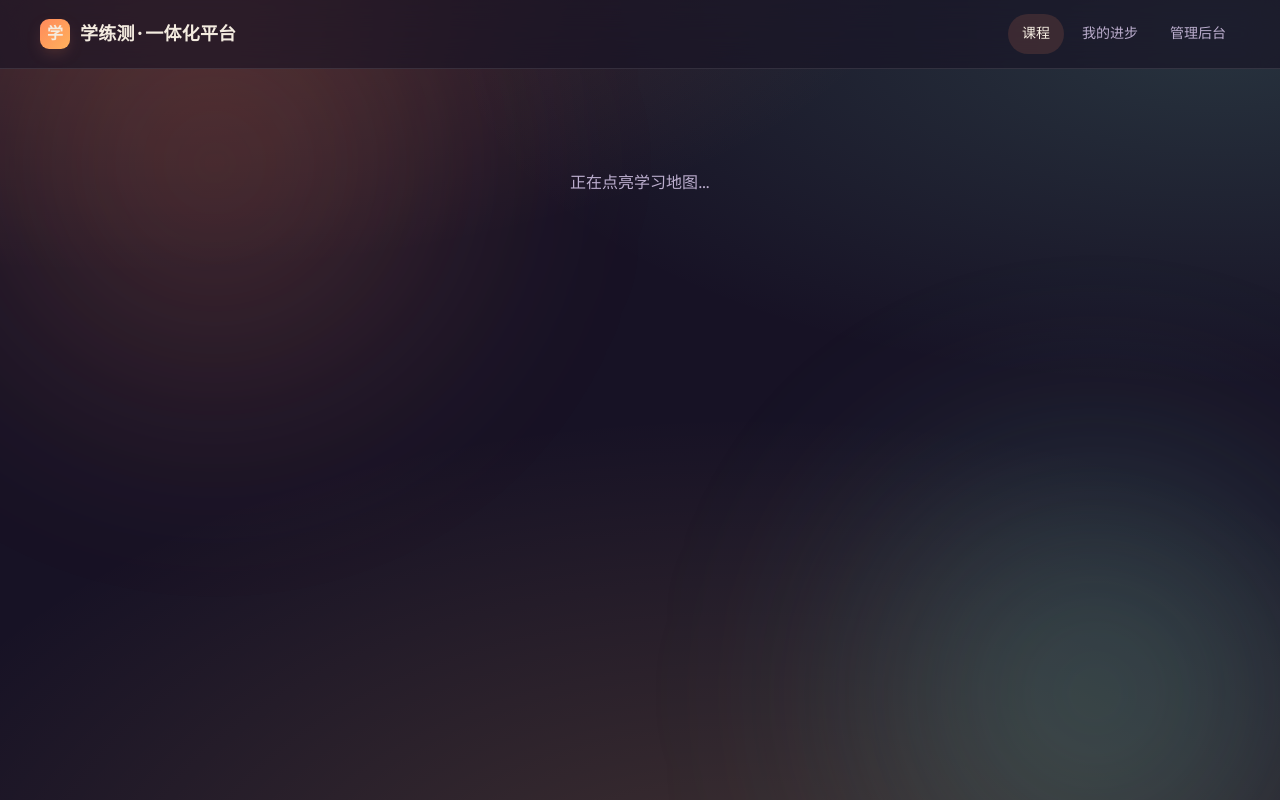
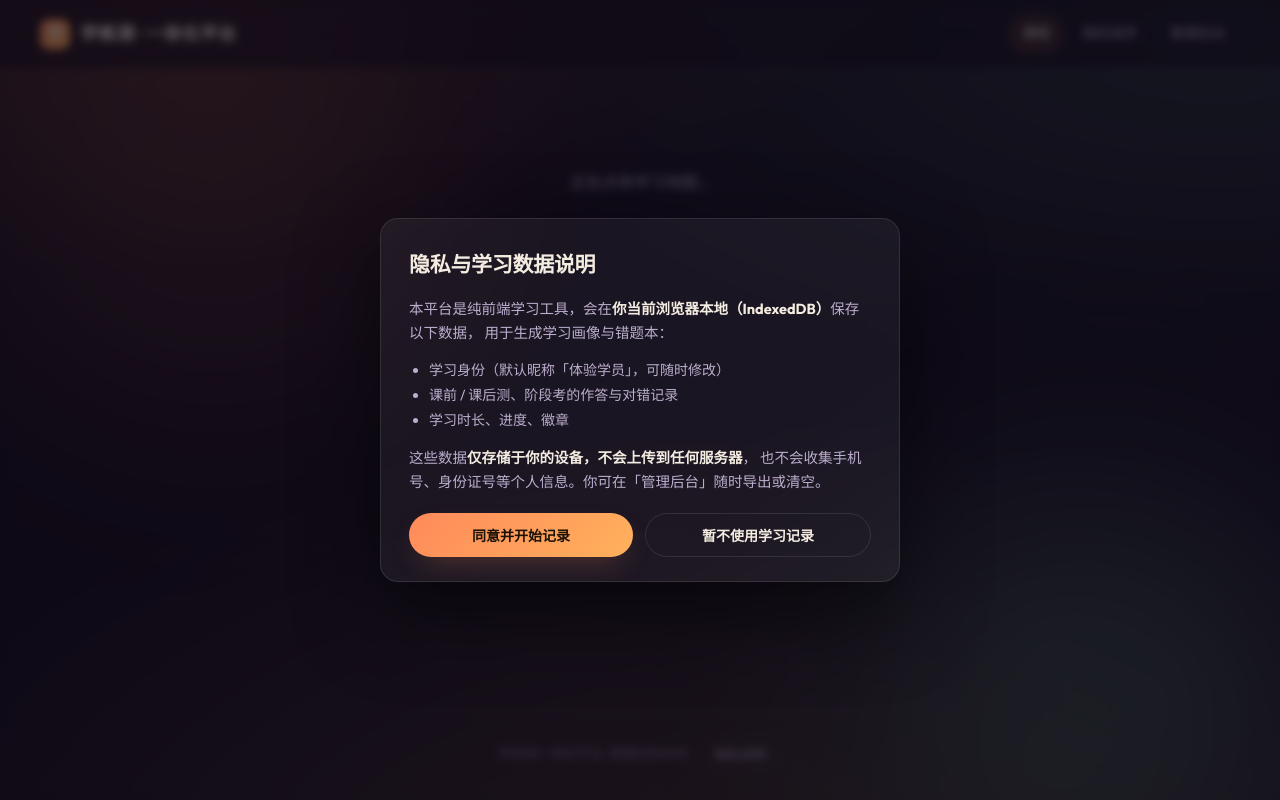
Before and after one commit to cao-lg/ss-a, a React (Vite) app: page /#/ in a window 1280 px wide. Built offline with nearby package versions, Linux system fonts and the light colour scheme.

Commit message:
feat: 隐私告知 + 首次使用同意弹窗（微信规范2.11）；未同意前不持久化学习数据；页脚隐私说明入口

```diff
--- /dev/null
+++ b/src/components/ConsentModal.jsx
@@ -0,0 +1,57 @@
+import { motion, AnimatePresence } from './motion'
+
+// 首次访问 / 页脚「隐私说明」复看时弹出。
+// 两个明确选项；不强制、不诱导，关闭即视为「暂不使用学习记录」。
+export default function ConsentModal({ open, onAccept, onDecline, decided }) {
+  return (
+    <AnimatePresence>
+      {open && (
+        <motion.div
+          className="consent-backdrop"
+          initial={{ opacity: 0 }}
+          animate={{ opacity: 1 }}
+          exit={{ opacity: 0 }}
+        >
+          <motion.div
+            className="consent-card"
+            role="dialog"
+            aria-modal="true"
+            aria-label="隐私与学习数据说明"
+            initial={{ y: 24, opacity: 0 }}
+            animate={{ y: 0, opacity: 1 }}
+            exit={{ y: 24, opacity: 0 }}
+            transition={{ type: 'spring', stiffness: 260, damping: 24 }}
+          >
+            <h2>隐私与学习数据说明</h2>
+            <p>
+              本平台是纯前端学习工具，会在<strong>你当前浏览器本地（IndexedDB）</strong>保存以下数据，
+              用于生成学习画像与错题本：
+            </p>
+            <ul>
+              <li>学习身份（默认昵称「体验学员」，可随时修改）</li>
+              <li>课前 / 课后测、阶段考的作答与对错记录</li>
+              <li>学习时长、进度、徽章</li>
+            </ul>
+            <p>
+              这些数据<strong>仅存储于你的设备，不会上传到任何服务器</strong>，
+              也不会收集手机号、身份证号等个人信息。你可在「管理后台」随时导出或清空。
+            </p>
+            <div className="consent-actions">
+              <button className="btn primary" onClick={onAccept}>
+                同意并开始记录
+              </button>
+              <button className="btn ghost" onClick={onDecline}>
+                暂不使用学习记录
+              </button>
+            </div>
+            {decided && (
+              <p className="consent-note">
+                你已做出选择，可随时点击下方「隐私说明」更改。
+              </p>
+            )}
+          </motion.div>
+        </motion.div>
+      )}
+    </AnimatePresence>
+  )
+}
--- a/src/components/Layout.jsx
+++ b/src/components/Layout.jsx
@@ -1,7 +1,21 @@
 import { Link, useLocation } from 'react-router-dom'
+import { useState } from 'react'
+import ConsentModal from './ConsentModal'
+import { getConsent, setConsent, needsConsent } from '../lib/consent'
 
 export default function Layout({ children }) {
   const { pathname } = useLocation()
+  const [showConsent, setShowConsent] = useState(() => needsConsent())
+
+  const accept = () => {
+    setConsent('1')
+    setShowConsent(false)
+  }
+  const decline = () => {
+    setConsent('0')
+    setShowConsent(false)
+  }
+
   return (
     <div className="app">
       <div className="ambient" aria-hidden="true" />
@@ -17,6 +31,18 @@ export default function Layout({ children }) {
         </nav>
       </header>
       <main className="content">{children}</main>
+      <footer className="site-footer">
+        <span className="foot-copy">学练测一体化平台 · 数据仅存本地</span>
+        <button className="privacy-link" onClick={() => setShowConsent(true)}>
+          隐私说明
+        </button>
+      </footer>
+      <ConsentModal
+        open={showConsent}
+        onAccept={accept}
+        onDecline={decline}
+        decided={getConsent() !== null}
+      />
     </div>
   )
 }
--- /dev/null
+++ b/src/lib/consent.js
@@ -0,0 +1,28 @@
+// 隐私同意：决定本地（IndexedDB）是否开始记录学习者数据。
+// 对齐《微信外部链接内容管理规范》2.11：未经用户明确同意，不得复制/存储用户数据。
+export const CONSENT_KEY = 'lp:consent'
+
+export function getConsent() {
+  try {
+    return localStorage.getItem(CONSENT_KEY)
+  } catch {
+    return null
+  }
+}
+
+export function setConsent(v) {
+  try {
+    localStorage.setItem(CONSENT_KEY, v)
+  } catch {
+    /* 隐私模式下 localStorage 可能不可用，忽略 */
+  }
+}
+
+// 仅当从未做过选择时才需要弹窗
+export function needsConsent() {
+  return getConsent() === null
+}
+
+export function isConsented() {
+  return getConsent() === '1'
+}
--- a/src/styles.css
+++ b/src/styles.css
@@ -885,3 +885,36 @@ p { margin: 8px 0; }
     display: block; position: fixed; inset: 0; background: rgba(0,0,0,.55); z-index: 65;
   }
 }
+
+/* ---------- 页脚 + 隐私说明 ---------- */
+.site-footer {
+  display: flex; align-items: center; justify-content: space-between; gap: 12px;
+  max-width: 1120px; margin: 40px auto 0; padding: 22px 22px 30px;
+  border-top: 1px solid var(--border); color: var(--text-faint); font-size: 13px;
+}
+.foot-copy { color: var(--text-faint); }
+.privacy-link {
+  background: transparent; border: 1px solid var(--border); color: var(--text-dim);
+  padding: 6px 14px; border-radius: 999px; font-size: 13px; cursor: pointer;
+  transition: border-color .2s, color .2s;
+}
+.privacy-link:hover { border-color: var(--accent); color: var(--accent); }
+
+/* 隐私同意弹窗 */
+.consent-backdrop {
+  position: fixed; inset: 0; z-index: 200;
+  display: flex; align-items: center; justify-content: center; padding: 20px;
+  background: rgba(10, 6, 16, 0.62); backdrop-filter: blur(4px);
+}
+.consent-card {
+  width: min(520px, 94vw); max-height: 88vh; overflow-y: auto;
+  background: var(--surface); border: 1px solid var(--border); border-radius: 18px;
+  padding: 28px 28px 24px; box-shadow: 0 30px 80px rgba(0,0,0,.5);
+}
+.consent-card h2 { font-size: 21px; margin: 0 0 14px; color: var(--text); }
+.consent-card p { color: var(--text-dim); line-height: 1.7; margin: 0 0 12px; font-size: 14.5px; }
+.consent-card p strong { color: var(--text); }
+.consent-card ul { margin: 0 0 12px; padding-left: 20px; color: var(--text-dim); font-size: 14px; line-height: 1.8; }
+.consent-actions { display: flex; gap: 12px; flex-wrap: wrap; margin-top: 18px; }
+.consent-actions .btn { flex: 1; min-width: 140px; justify-content: center; }
+.consent-note { font-size: 12.5px; color: var(--text-faint); margin: 14px 0 0; text-align: center; }
```
Also changed, not shown: src/lib/storage.js.
